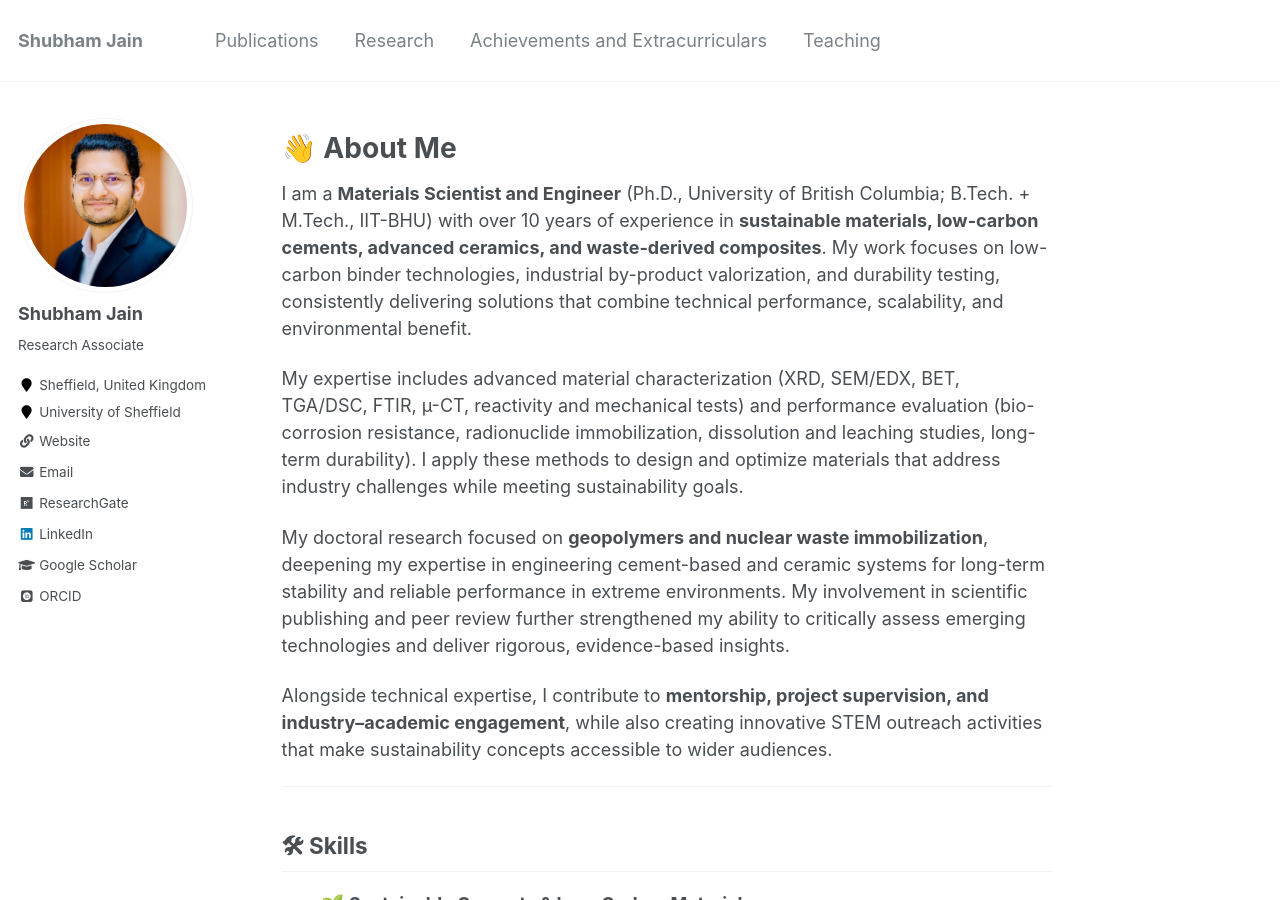
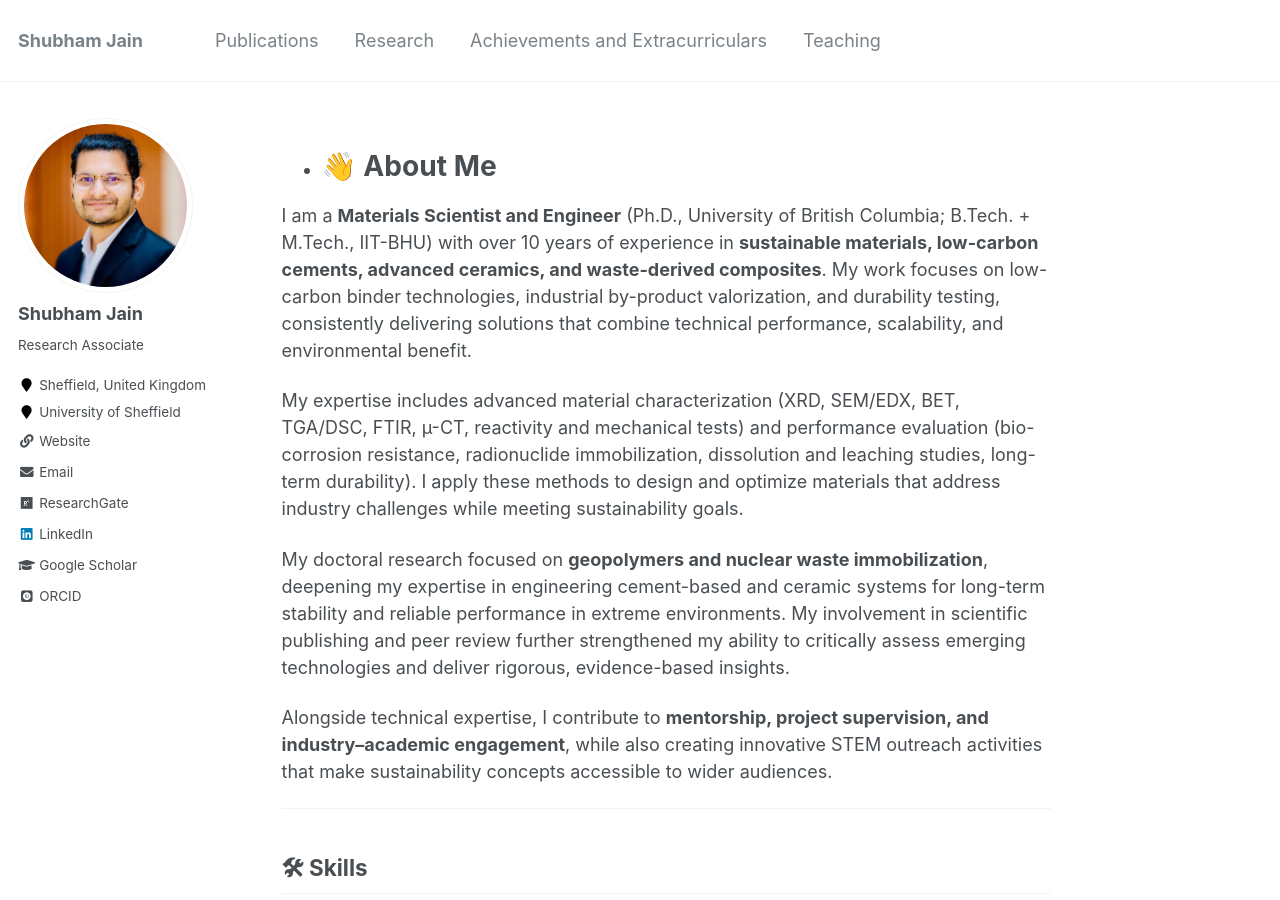
Before and after one commit to shubhamj2611/shubhamj2611.github.io, a Jekyll site: the page built from _pages/about.md, in a window 1280 px wide and 900 px high. Built offline with Jekyll 4.4.1, drawn with Linux system fonts in a browser that asks for light colours; some web fonts are replaced.

```diff
--- a/_pages/about.md
+++ b/_pages/about.md
@@ -8,7 +8,7 @@ redirect_from:
   - /about.html
 ---
 
-# 👋 About Me
+- # 👋 About Me
 
 I am a **Materials Scientist and Engineer** (Ph.D., University of British Columbia; B.Tech. + M.Tech., IIT-BHU) with over 10 years of experience in **sustainable materials, low-carbon cements, advanced ceramics, and waste-derived composites**. My work focuses on low-carbon binder technologies, industrial by-product valorization, and durability testing, consistently delivering solutions that combine technical performance, scalability, and environmental benefit.
 
```
